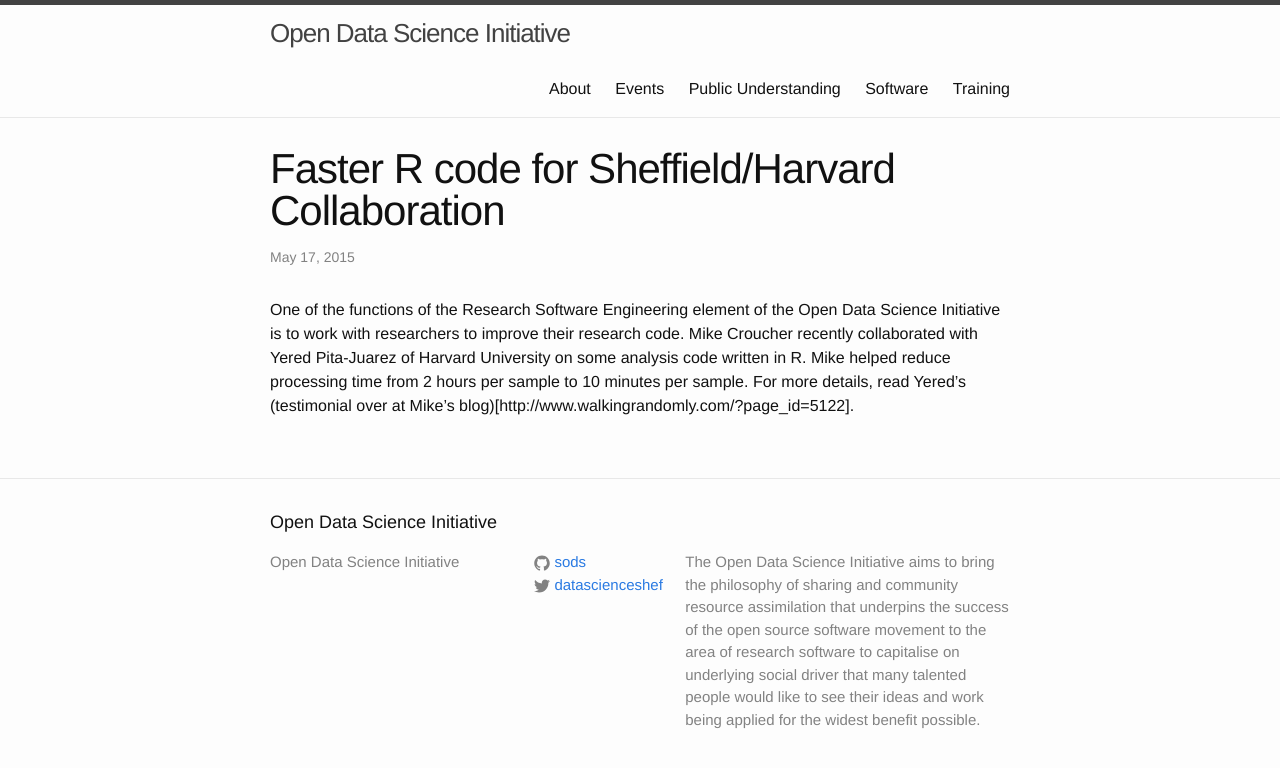
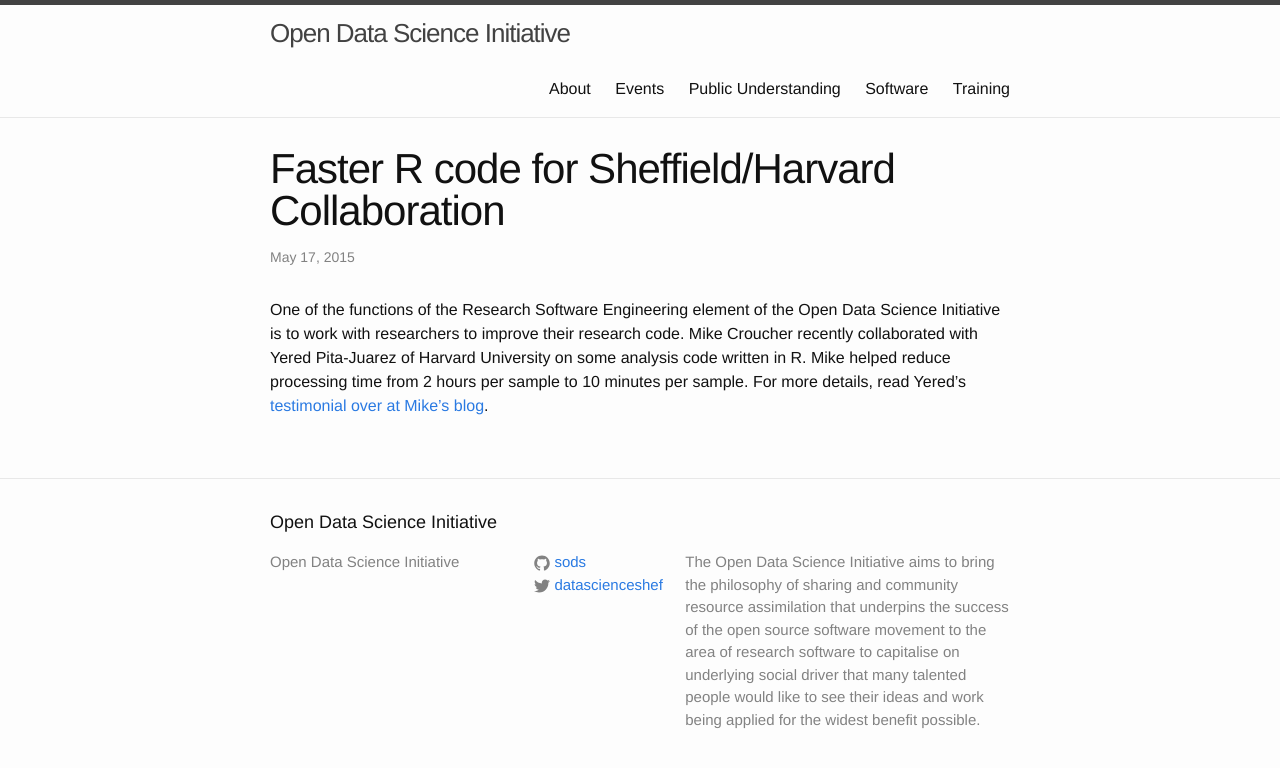
Before and after one commit to sods/sods.github.io, a Jekyll site: the page built from _posts/2015-05-17-faster-R.md, in a window 1280 px wide. Shown: the top 768 px of the page. Built offline with Jekyll 4.4.1, drawn with Linux system fonts in a browser that asks for light colours.

Commit message:
Fix Typos

```diff
--- a/_posts/2015-05-17-faster-R.md
+++ b/_posts/2015-05-17-faster-R.md
@@ -5,4 +5,4 @@ date:   2015-05-17 14:07
 categories: Research Software Engineering
 ---
 
-One of the functions of the Research Software Engineering element of the Open Data Science Initiative is to work with researchers to improve their research code. Mike Croucher recently collaborated with Yered Pita-Juarez of Harvard University on some analysis code written in R. Mike helped reduce processing time from 2 hours per sample to 10 minutes per sample. For more details, read Yered's (testimonial over at Mike's blog)[http://www.walkingrandomly.com/?page_id=5122].
+One of the functions of the Research Software Engineering element of the Open Data Science Initiative is to work with researchers to improve their research code. Mike Croucher recently collaborated with Yered Pita-Juarez of Harvard University on some analysis code written in R. Mike helped reduce processing time from 2 hours per sample to 10 minutes per sample. For more details, read Yered's [testimonial over at Mike's blog](http://www.walkingrandomly.com/?page_id=5122).
```
